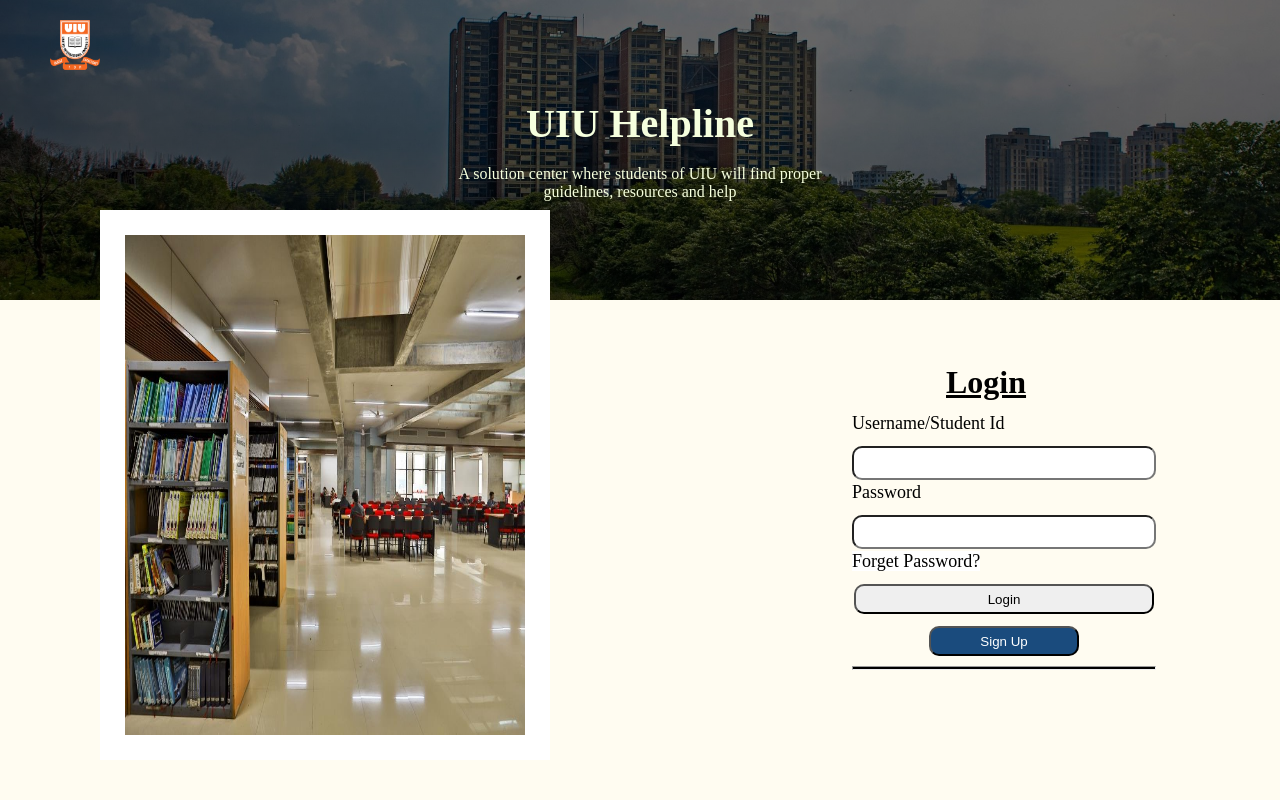
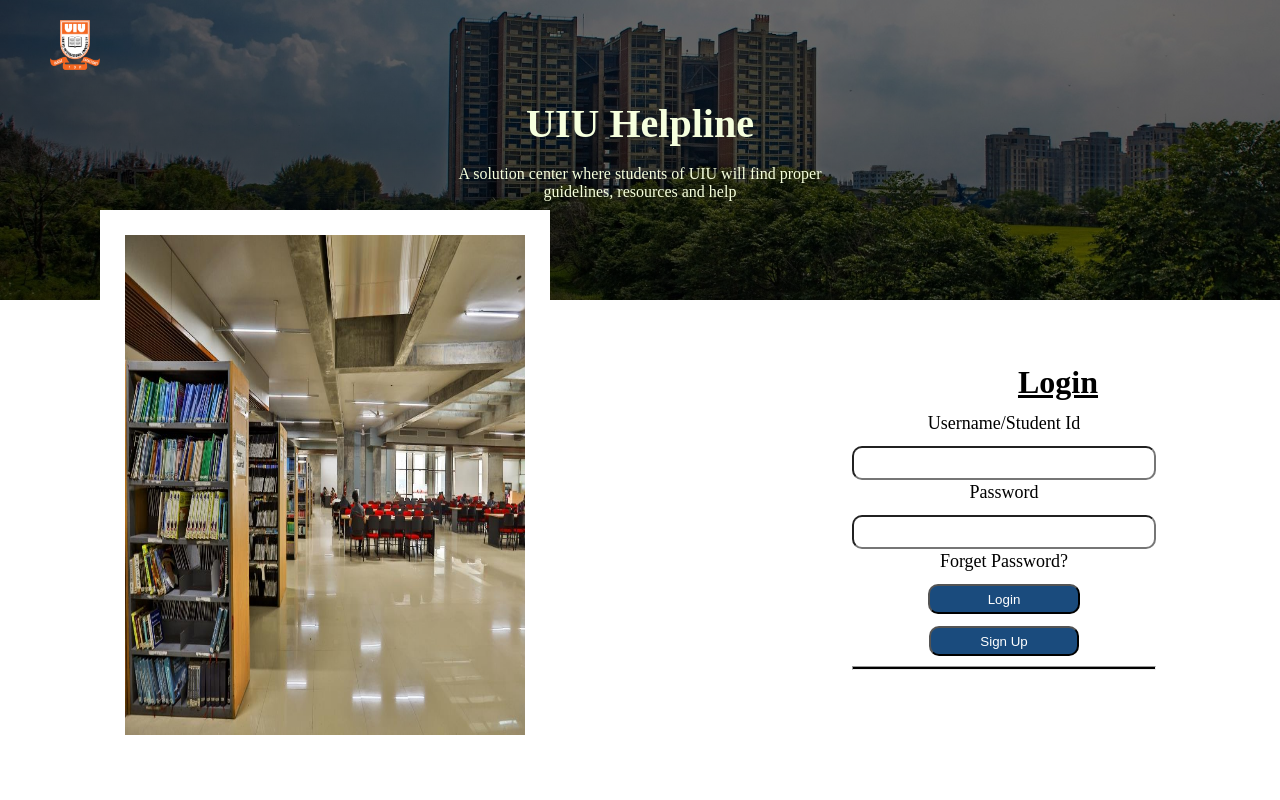
Before and after one commit to Duranta19/UIU-Helpline, a PHP site: page /login.php in a window 1280 px wide. Run offline with PHP 8.4, Linux system fonts and the light colour scheme; data that the repository does not hold is empty.

Commit message:
work on frontend

```diff
--- a/dashboard.css
+++ b/dashboard.css
@@ -2,9 +2,7 @@
     margin: 0;
     padding: 0;
 }
-body{
-    background-color: rgba(255, 250, 228, 0.5);
-}
+
 .cover{
     background-image:linear-gradient(rgba(0,0,0,.5),rgba(0,0,0,.5)),url(img/cover.jpg);
     background-repeat: no-repeat;
--- a/dashboard.php
+++ b/dashboard.php
@@ -10,7 +10,8 @@
     <link rel="stylesheet" href="dashboard.css">
 </head>
 
-<body>
+<body style="background-color: white;">
+
     <div class="cover">
         <img src="https://upload.wikimedia.org/wikipedia/en/thumb/6/6b/United_International_University_Monogram.svg/640px-United_International_University_Monogram.svg.png" alt="">
         <div class="search">
@@ -55,7 +56,7 @@
                 <h1>Course Review</h1> <br>
                 <p>Find reviews of different courses and <br>
                     teaching method of faculties </p> <br>
-                <a href="#">View</a>
+                <a href="courses.php">View</a>
             </div>
             <img src="https://img.freepik.com/premium-photo/stack-books-with-magnifying-glass-highlighted-beige-background-world-book-day_616126-545.jpg" />
         </div>
--- a/login.css
+++ b/login.css
@@ -1,9 +1,6 @@
 *{
     margin: 0;
     padding: 0;
-}
-body{
-    background-color: rgba(255, 250, 228, 0.5);
 }
 .cover{
     background-image:linear-gradient(rgba(0,0,0,.5),rgba(0,0,0,.5)),url(img/cover.jpg);
@@ -37,6 +34,7 @@ body{
     width: 25%;
     margin-left: 850px;
     margin-top: -400px;
+    text-align: center;
 
 }
 
--- a/login.php
+++ b/login.php
@@ -44,7 +44,7 @@ if (isset($_POST['login'])) {
   <link rel="stylesheet" href="login.css" />
 </head>
 
-<body>
+<body style="background-color: white;">
 
   <?php
   if ($login) {
@@ -103,9 +103,9 @@ if (isset($_POST['login'])) {
         <tr>
           <td align="center" colspan="2">
             <!-- <button> -->
-              <input type="submit" value="Login" name="login">
               <!-- <a href="#" name="login" value="login">Log In </a> -->
             <!-- </button> -->
+            <input style="width:50%; background-color:rgb(26, 75, 125);color:white;" type="submit" value="Login" name="login">
           </td>
         </tr>
         <tr>
```
